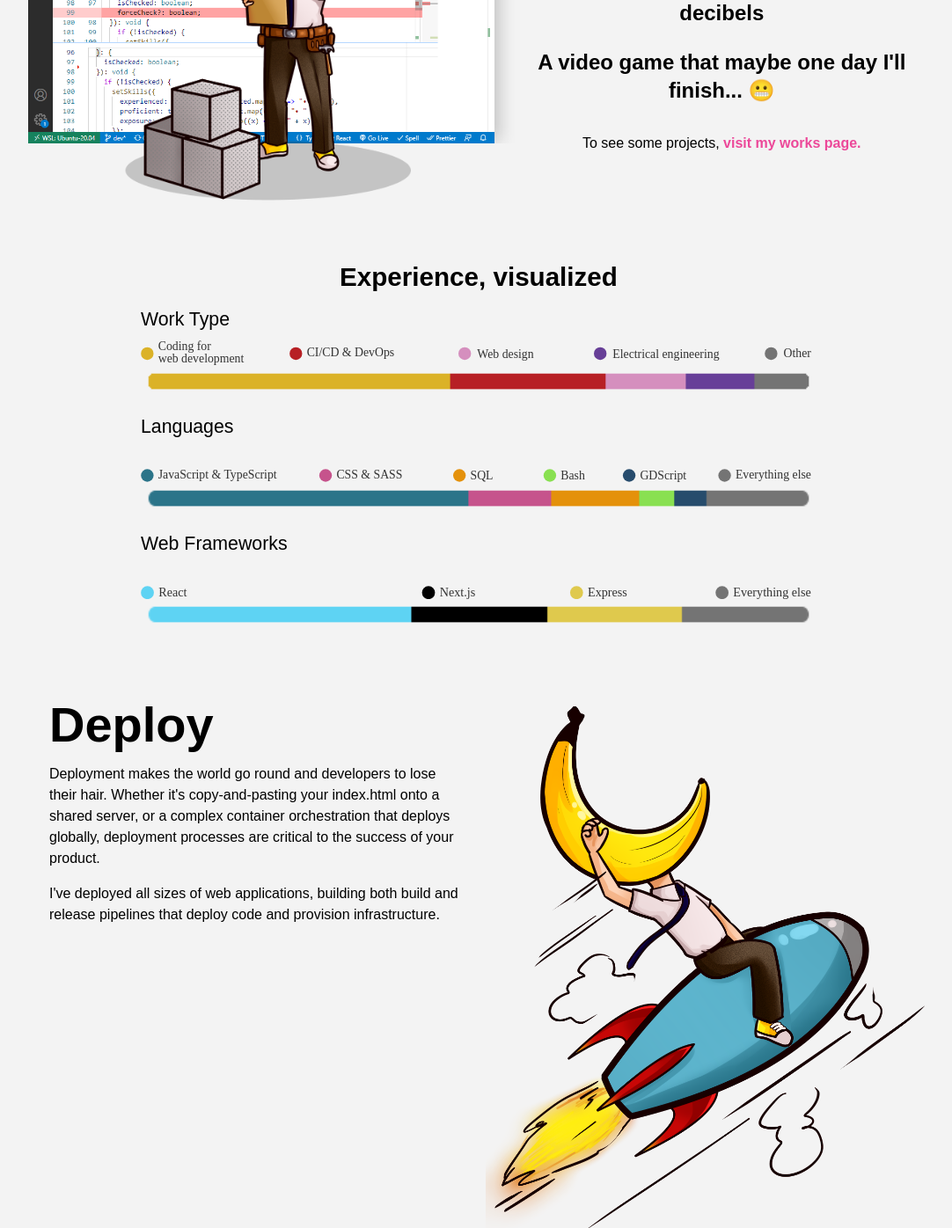
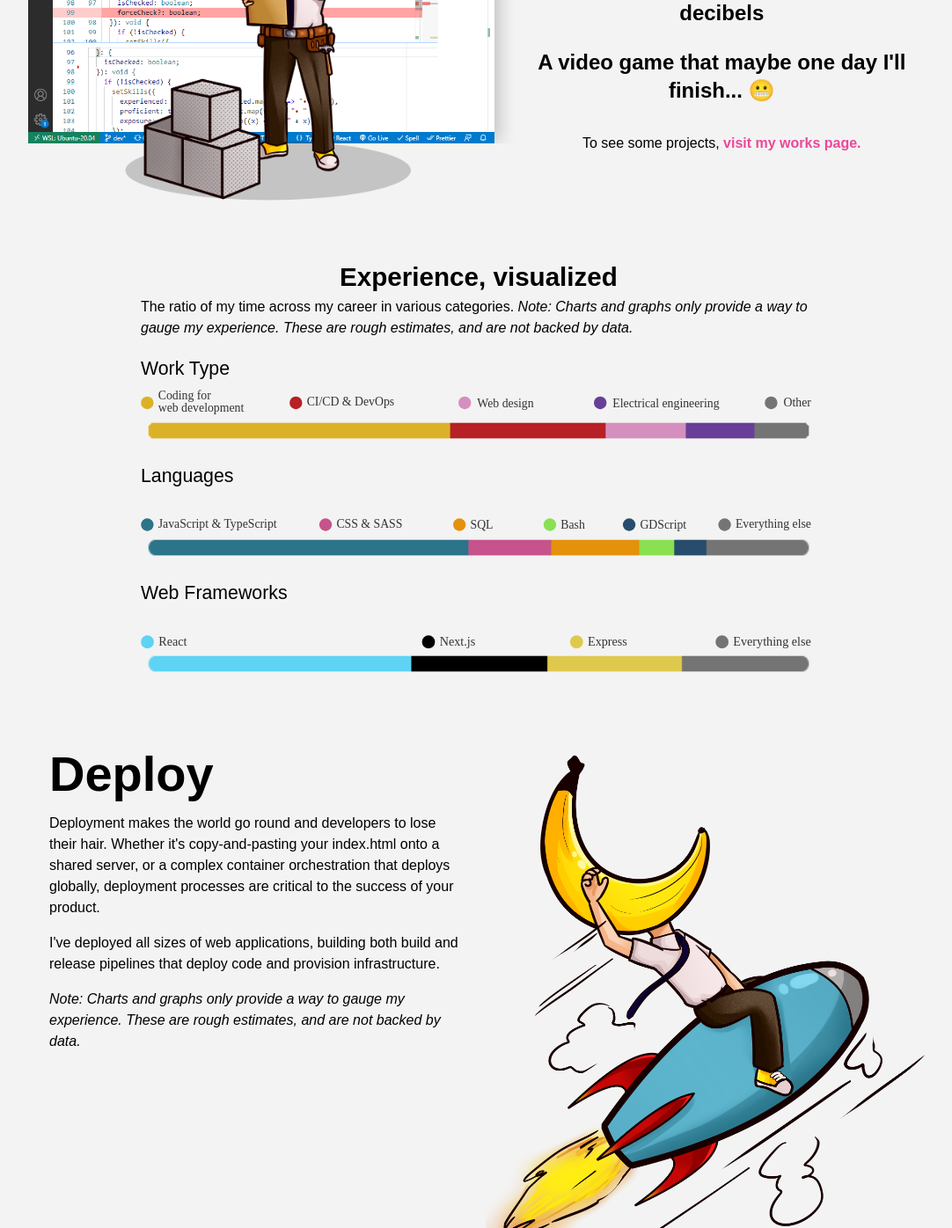
Before and after one commit to bananabrann/old-bananabrann.dev, a Next.js app: page /skills in a window 1280 px wide. Shown: the part 1923-3319 px from the top of the page at 88% size, without its empty margins (96-1178 px from the left). Built offline with nearby package versions, Linux system fonts and the light colour scheme; a web font is replaced by a local one.

Commit message:
Add chart text disclaimer

```diff
--- a/pages/skills.tsx
+++ b/pages/skills.tsx
@@ -16,6 +16,9 @@
 import ExperienceVisualizedCharts from "../components/ExperienceVisualizedCharts/ExperienceVisualizedCharts";
 import ChartsHostingProviders from "../components/ChartsHostingProviders/ChartsHostingProviders";
 import ChartsCiCdProviders from "../components/ChartsCiCdProviders/ChartsCiCdProviders";
+
+// prettier-ignore
+const chartExperienceDisclaimerTextContent = "Note: Charts and graphs only provide a way to gauge my experience. These are rough estimates, and are not backed by data.";
 
 type TechList = {
   experienced: Array<string>;
@@ -359,9 +362,14 @@
           </div>
 
           <div id="experienced-visualized" className="p-8">
-            <h3 className="text-center">Experience, visualized</h3>
+            <h3 className="text-center mb-2">Experience, visualized</h3>
 
             <div className="max-w-3xl mx-auto">
+              <p>
+                {`The ratio of my time across my career in various categories. `}
+                <i>{chartExperienceDisclaimerTextContent}</i>
+              </p>
+
               <ExperienceVisualizedCharts />
             </div>
           </div>
@@ -374,6 +382,9 @@
               <h2>Deploy</h2>
               <p>{`Deployment makes the world go round and developers to lose their hair. Whether it's copy-and-pasting your index.html onto a shared server, or a complex container orchestration that deploys globally, deployment processes are critical to the success of your product.`}</p>
               <p>{`I've deployed all sizes of web applications, building both build and release pipelines that deploy code and provision infrastructure.`}</p>
+              <p>
+                <i>{chartExperienceDisclaimerTextContent}</i>
+              </p>
             </div>
             <Image src={BananaManRocket} alt="" />
           </div>
```
